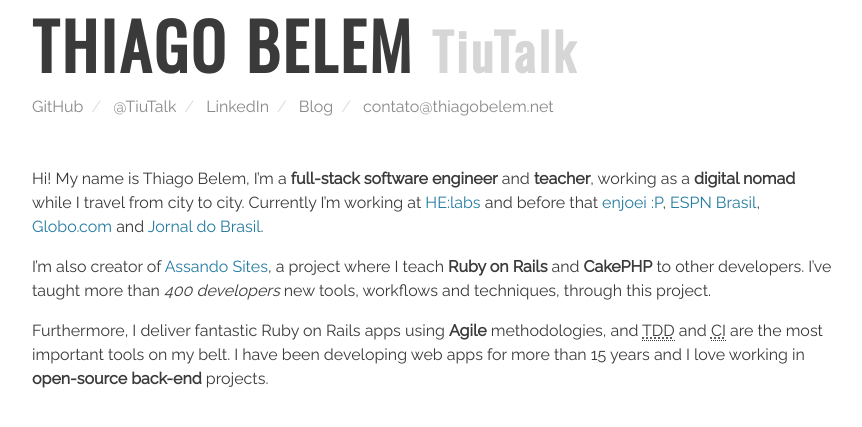
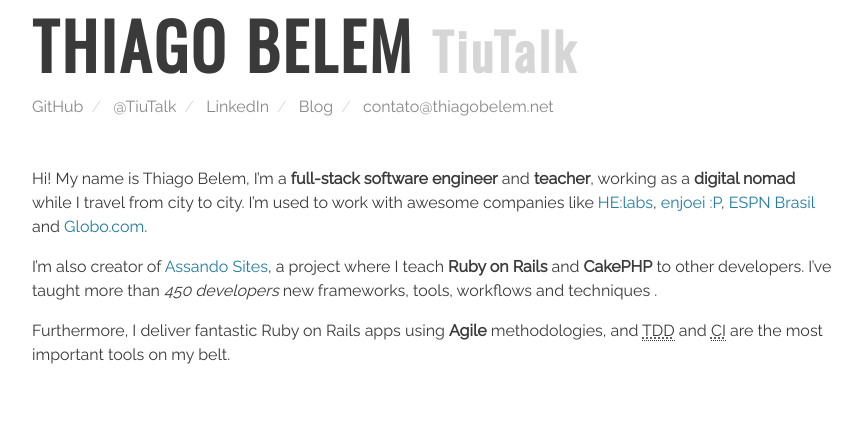
Before and after one commit to TiuTalk/tiutalk.github.io, a Jekyll site: the page built from index.md, in a window 1280 px wide, cut to the strip 188-615 px from the top of the page. Shown: the whole strip, without its empty margins (96-958 px from the left). Built offline with Jekyll 4.4.1, drawn with Linux system fonts in a browser that asks for light colours.

Commit message:
Update index.md

```diff
--- a/index.md
+++ b/index.md
@@ -2,11 +2,11 @@
 layout: default
 ---
 
-Hi! My name is {{ site.name }}, I'm a **{{ site.role | downcase }}** and **teacher**, working as a **digital nomad** while I travel from city to city. Currently I'm working at [HE:labs][helabs] and before that [enjoei :P][enjoei], [ESPN Brasil][espn], [Globo.com][globo] and [Jornal do Brasil][jb].
+Hi! My name is {{ site.name }}, I'm a **{{ site.role | downcase }}** and **teacher**, working as a **digital nomad** while I travel from city to city. I'm used to work with awesome companies like [HE:labs][helabs], [enjoei :P][enjoei], [ESPN Brasil][espn] and [Globo.com][globo].
 
-I'm also creator of [Assando Sites][assando-sites], a project where I teach **Ruby on Rails** and **CakePHP** to other developers. I've taught more than *400 developers* new tools, workflows and techniques, through this project.
+I'm also creator of [Assando Sites][assando-sites], a project where I teach **Ruby on Rails** and **CakePHP** to other developers. I've taught more than *450 developers* new frameworks, tools, workflows and techniques .
 
-Furthermore, I deliver fantastic Ruby on Rails apps using **Agile** methodologies, and TDD and CI are the most important tools on my belt. I have been developing web apps for more than 15 years and I love working in **open-source back-end** projects.
+Furthermore, I deliver fantastic Ruby on Rails apps using **Agile** methodologies, and TDD and CI are the most important tools on my belt.
 
 *[TDD]: Test Driven Development
 *[CI]: Continuous Integration
```
